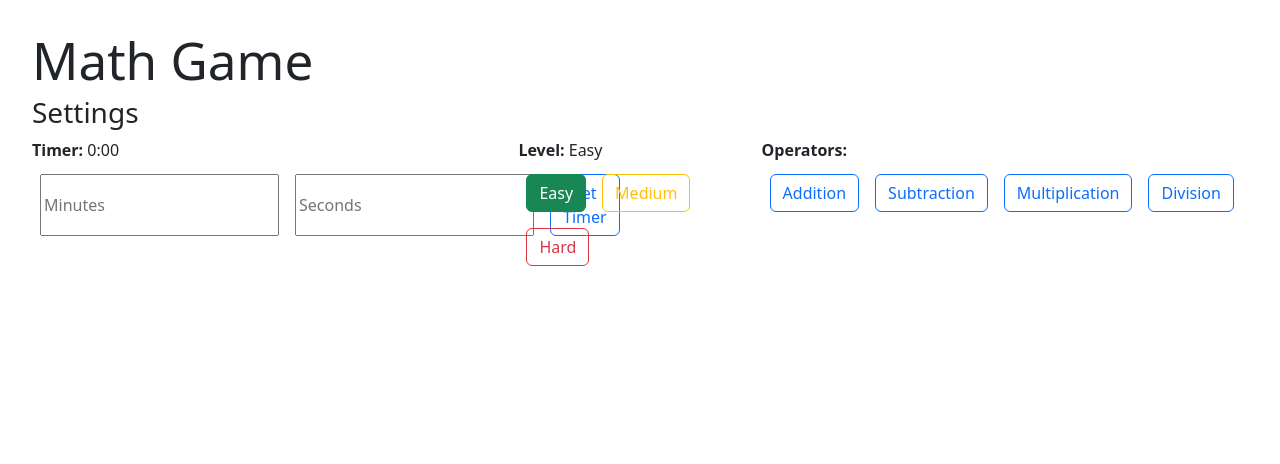
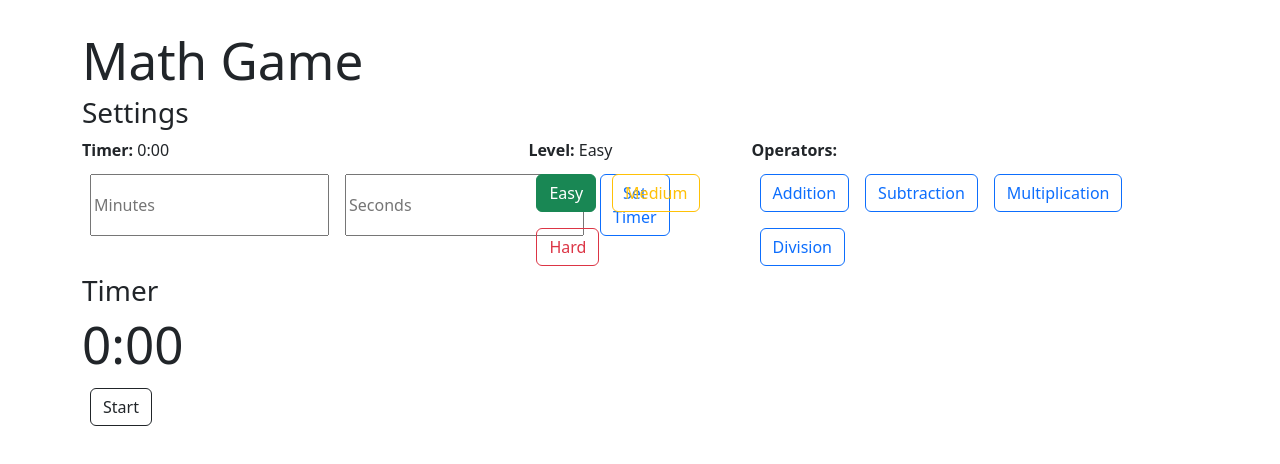
Before and after one commit to BriGuy520/math-game, a React (Vite) app: page / in a window 1280 px wide. Shown: the top 464 px of the page. Built offline with nearby package versions, Linux system fonts and the light colour scheme.

Commit message:
added a start button to my game

```diff
--- a/src/App.tsx
+++ b/src/App.tsx
@@ -1,7 +1,7 @@
 import React, { MouseEventHandler } from 'react'
 import './App.css'
 
-import Timer from "./components/Timer";
+import Game from "./components/Game";
 import SettingsBar from "./components/SettingsBar";
 
 function App() {
@@ -31,7 +31,6 @@ function App() {
     setTimer(totalSeconds);
   }
 
-
   const handleLevelClick: MouseEventHandler<HTMLButtonElement> = (e: React.MouseEvent<HTMLButtonElement>) => {
     e.preventDefault();
 
@@ -56,7 +55,9 @@ function App() {
 
   return (
     <>
+    <div className="container">
       <h1>Math Game</h1>
+      <div className="settings-container">
         <SettingsBar
             level={level}
             timer={timer}
@@ -67,6 +68,11 @@ function App() {
             handleLevelClick={handleLevelClick}
             handleOperatorClick={handleOperatorClick}
           />
+      </div>
+      <div className="game-container">
+        <Game timer={timer} />
+      </div>
+    </div>
     </>
   )
 }
--- /dev/null
+++ b/src/components/Game.tsx
@@ -0,0 +1,24 @@
+import React from 'react';
+
+import Timer from './Timer';
+import Button from './Button';
+
+type GameProps = {
+  timer: number
+}
+
+const Game = ({timer}: GameProps) => {
+
+  const startGame = () => {
+    console.log("Game started bitches!");
+  }
+
+  return (
+    <>
+      <Timer timer={timer} />
+      <Button btnClasses={"btn-outline-dark"} handleClick={startGame}>Start</Button>
+    </>
+  )
+}
+
+export default Game;
--- a/src/components/SettingsBar.tsx
+++ b/src/components/SettingsBar.tsx
@@ -23,8 +23,6 @@ const SettingsBar = ({operators, level, timer, handleLevelClick, handleSetSecond
         let seconds: string|number = 0;
 
         while(timerLeft > 0){
-
-            console.log(timerLeft);
 
             if(timerLeft >= 60){
                 minutes += 1;
--- a/src/components/Timer.tsx
+++ b/src/components/Timer.tsx
@@ -1,20 +1,40 @@
 import React from 'react';
-import Button from './Button';
 
 type TimerProps = {
-    handleTimerInput: (value: React.ChangeEvent<HTMLInputElement>) => void,
     timer: number,
 }
 
-const Timer = ({handleTimerInput, timer}: TimerProps) => {
+const Timer = ({timer}: TimerProps) => {
+
+    const [countdown, setCountdown] = React.useState<string>("");
+
+    const formatTimer = (): string => {
+
+        let timerLeft: number =  timer;
+        let minutes: number|number = 0;
+        let seconds: string|number = 0;
+
+        while(timerLeft > 0){
+
+            if(timerLeft >= 60){
+                minutes += 1;
+                timerLeft -= 60;
+            } else {
+                seconds = timerLeft % 60;
+                timerLeft -= timerLeft % 60;
+            }
+        }
+
+        return `${minutes}:${seconds === 0 ? '00' : seconds}`;
+    }
+
+
 
     return (
         <>
             <h3>Timer</h3>
-
             <div>
-                <label htmlFor="timer">Seconds</label>
-                <input id="timer" type="number" value={timer} onChange={handleTimerInput} />
+                <h1>{formatTimer()}</h1>
             </div>
         </>
     )
```
Lines whose indentation alone changed are shown as unchanged.
